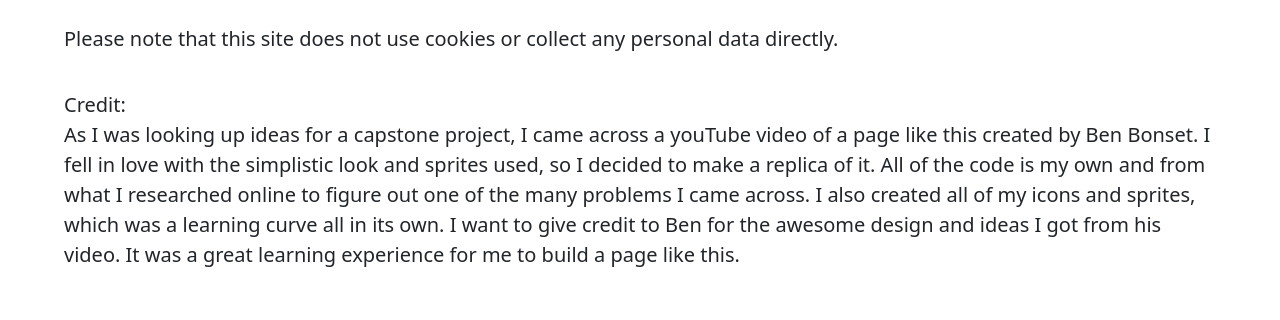
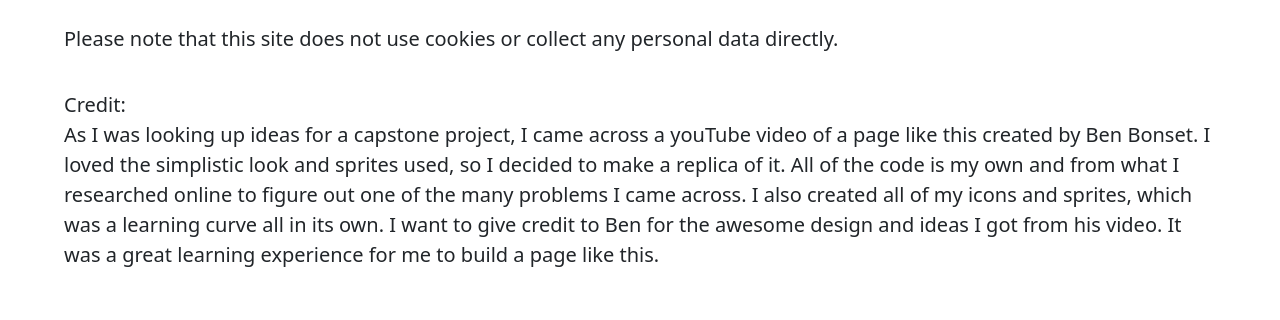
Before and after one commit to RMarkley708/Capstone, a plain HTML site: page impressum.html in a window 1280 px wide. Shown: the part 818-1138 px from the top of the page. Drawn offline with nearby package versions, Linux system fonts and the light colour scheme.

Commit message:
Update impressum.html

```diff
--- a/impressum.html
+++ b/impressum.html
@@ -76,7 +76,7 @@
         <section>
             <h3><b><u>cookies and your data</u></b></h3>
             <p>Please note that this site does not use cookies or collect any personal data directly.</p>
-            <p>Credit:<br>As I was looking up ideas for a capstone project, I came across a youTube video of a page like this created by Ben Bonset. I fell in love with the simplistic look and sprites used, so I decided to make a replica of it. All of the code is my own and from what I researched online to figure out one of the many problems I came across. I also created all of my icons and sprites, which was a learning curve all in its own. I want to give credit to Ben for the awesome design and ideas I got from his video. It was a great learning experience for me to build a page like this.</p>
+            <p>Credit:<br>As I was looking up ideas for a capstone project, I came across a youTube video of a page like this created by Ben Bonset. I loved the simplistic look and sprites used, so I decided to make a replica of it. All of the code is my own and from what I researched online to figure out one of the many problems I came across. I also created all of my icons and sprites, which was a learning curve all in its own. I want to give credit to Ben for the awesome design and ideas I got from his video. It was a great learning experience for me to build a page like this.</p>
         </section>
         <!--footer section-->
         <Footer>
```
